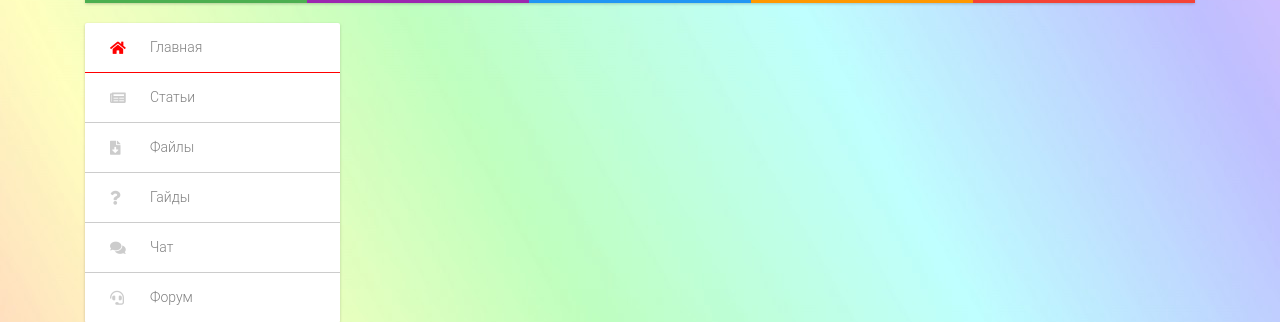
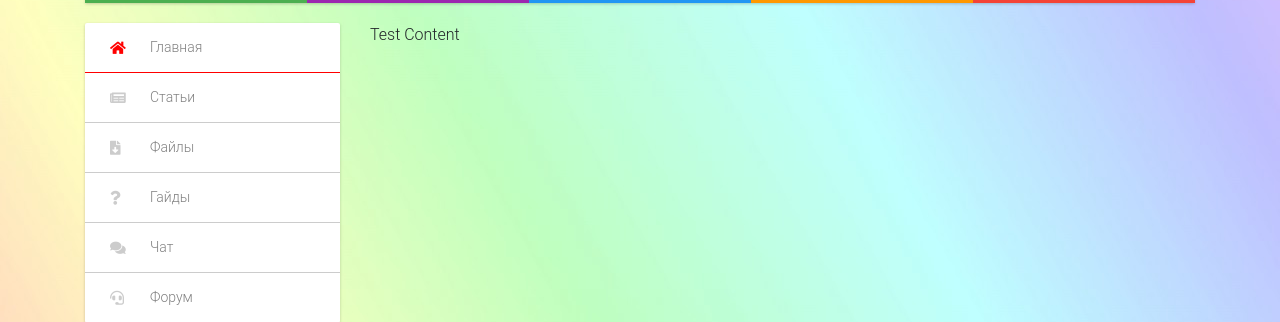
Before and after one commit to ali-man/UzbitV6, a Django app: template templates/www/home.html in a window 1280 px wide. Shown: the part 95-417 px from the top of the page. Run offline with Django 3.2, Linux system fonts and the light colour scheme; the template is opened without the code that fills it, so the values that code supplies are empty; some libraries are stand-ins or nearby versions; some web fonts are replaced.

Commit message:
Testing push

```diff
--- a/templates/www/base.html
+++ b/templates/www/base.html
@@ -28,7 +28,7 @@
 
         <div class="col-9">
             {% block main-content %}
-
+                Test Content
             {% endblock %}
         </div>
     </div>
```
